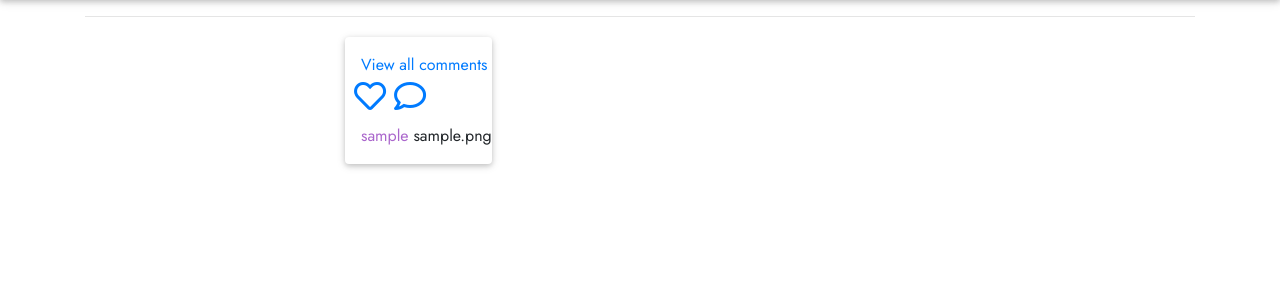
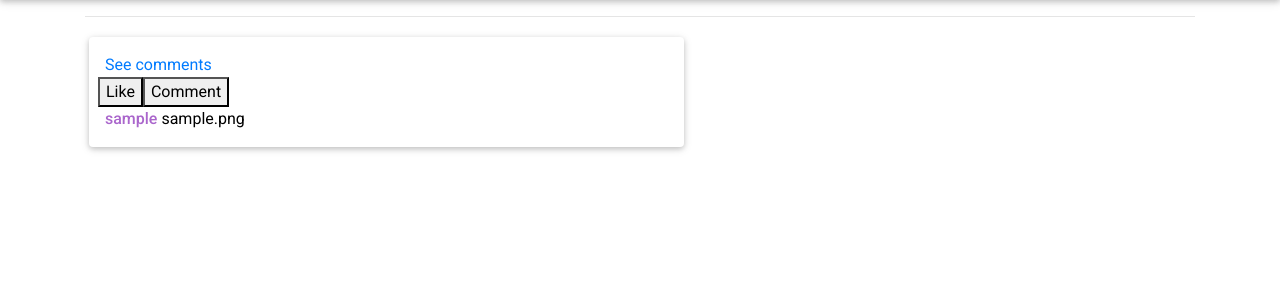
Before and after one commit to kahiga2244/PhotoMoto, a Django app: page / in a window 1280 px wide. Shown: the part 82-382 px from the top of the page. Run offline with Django 3.2, Linux system fonts and the light colour scheme; a user stored in the database is signed in; tables that the repository leaves empty hold one stand-in row (values such as "Sample post"); some libraries are stand-ins or nearby versions; some web fonts are replaced.

```diff
--- a/Instagram/templates/index.html
+++ b/Instagram/templates/index.html
@@ -1,22 +1,23 @@
 {%extends 'base.html'%}
 {%block content%}
-<div class="container" style="font-family: 'Jost', sans-serif;">
+<div class="container" style="font-family: 'Sarabun',;">
      <hr>
     <div class="row">
-        <div class="col-11">
+        <div class="col-10">
             <div class="row">
                 {%for post in posts%}
-                <div class="mx-auto" style="border: light 2px;">
+                <div class=" col-md-8 mx-auto" style="border: light 2px; color: black">
                     <div class="card m-1">
-                        <img src="{{post.image.url}}" class="img-fluid" height="50px">
+                        <img src="{{post.image.url}}" class="img-fluid" height="35px">
                         <a href="{%url 'comment' post.id %}" class="pl-3">
                            <p>{{post.comments.Count}}</p>
-                            View all comments
+                            See comments
 
                         </a>
                         <div class="row pl-4">
-                            <a href="" ><i class="fas fa-heart h2 fa-fw pr-3"></i>
-                            <a href="{% url 'comment' post.id %}"><i class="fas fa-comment h2 fa-fw pr-3"></i></a>
+                            <button type="button">Like</button>
+                            <a href="" ></i>
+                            <button type="button">Comment</button><a href="{% url 'comment' post.id %}"></a></button>
                             <!-- <p>likes: {{total_likes}}</p> -->
                         </div>
 
```
